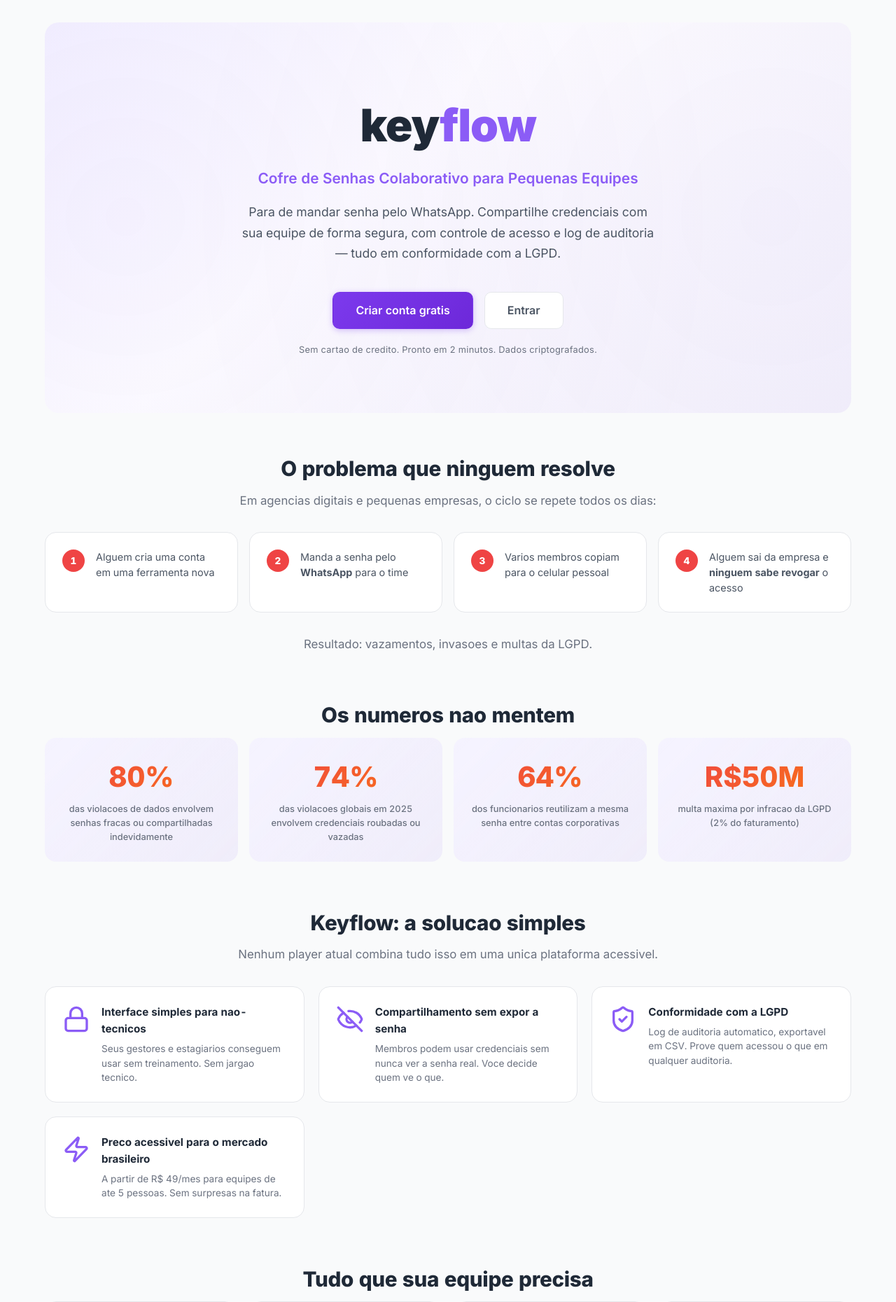
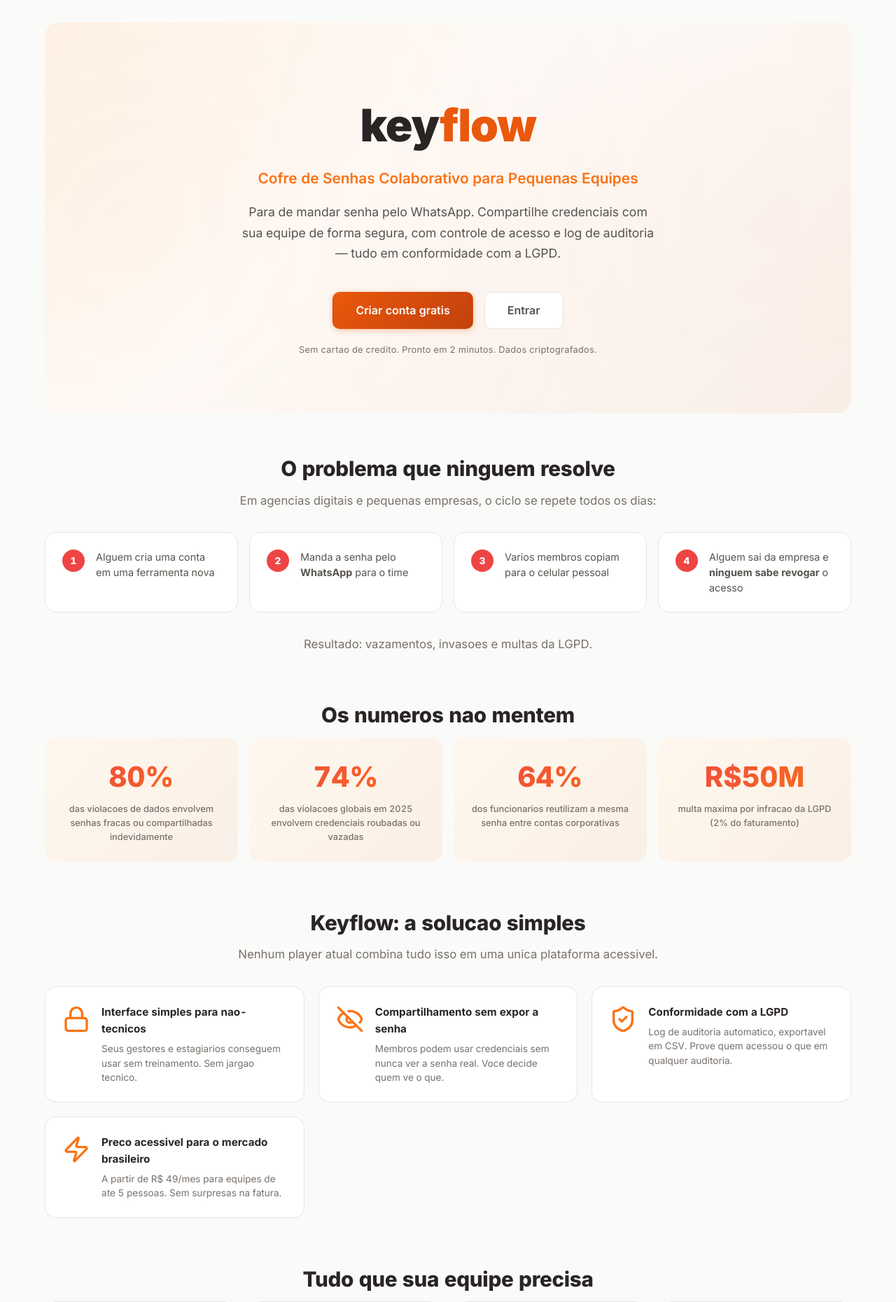
Before and after one commit to joaovictorgcu/projeto_5, a Flask app: page / in a window 1280 px wide. Shown: the top 1860 px of the page at 70% size. Run offline with Flask 3, Linux system fonts and the light colour scheme; some libraries are stand-ins or nearby versions.

Commit message:
troca paleta de roxo para laranja em todo o design system
- variáveis CSS trocadas de purple (#7c3aed) para orange (#ea580c)
- grays quentes (stone) no lugar dos grays frios
- dark mode atualizado com tons quentes escuros
- gradientes, sombras e glows em laranja
- favicon SVG atualizado para laranja

```diff
--- a/static/style.css
+++ b/static/style.css
@@ -11,27 +11,28 @@
 }
 
 :root {
-    --purple-50: #f5f3ff;
-    --purple-100: #ede9fe;
-    --purple-200: #ddd6fe;
-    --purple-300: #c4b5fd;
-    --purple-400: #a78bfa;
-    --purple-500: #8b5cf6;
-    --purple-600: #7c3aed;
-    --purple-700: #6d28d9;
-    --purple-800: #5b21b6;
-    --purple-900: #4c1d95;
-
-    --gray-50: #f9fafb;
-    --gray-100: #f3f4f6;
-    --gray-200: #e5e7eb;
-    --gray-300: #d1d5db;
-    --gray-400: #9ca3af;
-    --gray-500: #6b7280;
-    --gray-600: #4b5563;
-    --gray-700: #374151;
-    --gray-800: #1f2937;
-    --gray-900: #111827;
+    /* Orange palette (primary brand) */
+    --purple-50: #fff7ed;
+    --purple-100: #ffedd5;
+    --purple-200: #fed7aa;
+    --purple-300: #fdba74;
+    --purple-400: #fb923c;
+    --purple-500: #f97316;
+    --purple-600: #ea580c;
+    --purple-700: #c2410c;
+    --purple-800: #9a3412;
+    --purple-900: #7c2d12;
+
+    --gray-50: #fafaf9;
+    --gray-100: #f5f5f4;
+    --gray-200: #e7e5e4;
+    --gray-300: #d6d3d1;
+    --gray-400: #a8a29e;
+    --gray-500: #78716c;
+    --gray-600: #57534e;
+    --gray-700: #44403c;
+    --gray-800: #292524;
+    --gray-900: #1c1917;
 
     --green-400: #4ade80;
     --green-500: #22c55e;
@@ -43,7 +44,7 @@
     --orange-500: #f97316;
 
     /* Theme tokens */
-    --bg: var(--gray-50);
+    --bg: #fafaf9;
     --bg-card: #ffffff;
     --bg-card-hover: #ffffff;
     --bg-elevated: #ffffff;
@@ -54,7 +55,7 @@
     --text-secondary: var(--gray-600);
     --text-muted: var(--gray-500);
     --text-inverse: #ffffff;
-    --shadow-color: rgba(0, 0, 0, 0.08);
+    --shadow-color: rgba(0, 0, 0, 0.06);
 
     --radius: 10px;
     --radius-lg: 16px;
@@ -62,7 +63,7 @@
     --shadow: 0 1px 3px var(--shadow-color);
     --shadow-md: 0 4px 12px var(--shadow-color);
     --shadow-lg: 0 12px 32px var(--shadow-color);
-    --shadow-glow: 0 0 20px rgba(139, 92, 246, 0.15);
+    --shadow-glow: 0 0 20px rgba(249, 115, 22, 0.15);
 
     --transition: 0.2s cubic-bezier(0.4, 0, 0.2, 1);
     --transition-slow: 0.4s cubic-bezier(0.4, 0, 0.2, 1);
@@ -315,7 +316,7 @@ select:focus-visible {
 }
 
 .brand-key { color: var(--text-primary); }
-.brand-flow { color: var(--purple-500); }
+.brand-flow { color: var(--purple-600); }
 
 .nav-links {
     display: flex;
@@ -434,12 +435,12 @@ select:focus-visible {
 .btn-primary {
     background: linear-gradient(135deg, var(--purple-600), var(--purple-700));
     color: white;
-    box-shadow: 0 2px 8px rgba(124, 58, 237, 0.3);
+    box-shadow: 0 2px 8px rgba(234, 88, 12, 0.3);
 }
 .btn-primary:hover {
     background: linear-gradient(135deg, var(--purple-500), var(--purple-600));
     color: white;
-    box-shadow: 0 4px 16px rgba(124, 58, 237, 0.4);
+    box-shadow: 0 4px 16px rgba(234, 88, 12, 0.4);
     transform: translateY(-1px);
 }
 
@@ -1205,7 +1264,7 @@ select:focus-visible {
 .hero {
     text-align: center;
     padding: 6rem 2rem 5rem;
-    background: linear-gradient(135deg, var(--purple-50) 0%, white 40%, rgba(139,92,246,0.05) 100%);
+    background: linear-gradient(135deg, var(--purple-50) 0%, white 40%, rgba(249,115,22,0.05) 100%);
     border-radius: var(--radius-xl);
     margin-bottom: 3.5rem;
     position: relative;
@@ -1219,8 +1278,8 @@ select:focus-visible {
     left: -50%;
     width: 200%;
     height: 200%;
-    background: radial-gradient(circle at 30% 50%, rgba(139,92,246,0.06) 0%, transparent 50%),
-                radial-gradient(circle at 70% 50%, rgba(124,58,237,0.04) 0%, transparent 50%);
+    background: radial-gradient(circle at 30% 50%, rgba(249,115,22,0.06) 0%, transparent 50%),
+                radial-gradient(circle at 70% 50%, rgba(234,88,12,0.04) 0%, transparent 50%);
     animation: float 8s ease-in-out infinite;
     pointer-events: none;
 }
@@ -1281,7 +1340,7 @@ select:focus-visible {
 
 .stats-highlight .stat-card {
     border: none;
-    background: linear-gradient(135deg, var(--purple-50), rgba(139,92,246,0.08));
+    background: linear-gradient(135deg, var(--purple-50), rgba(249,115,22,0.08));
 }
 
 .stat-danger .stat-number {
```
Also changed, not shown: other parts of static/style.css (+173 -62 lines), static/favicon.svg.
